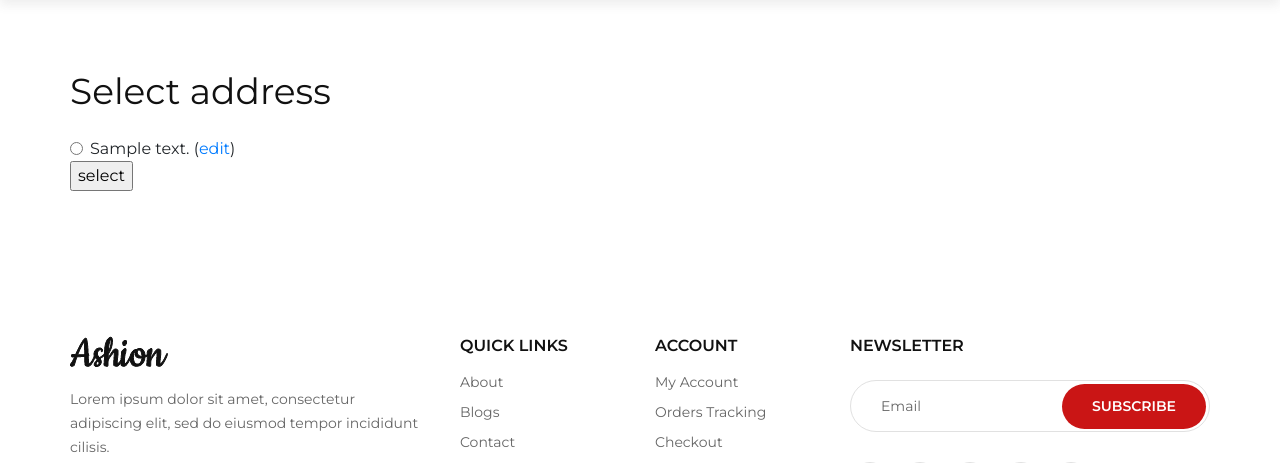
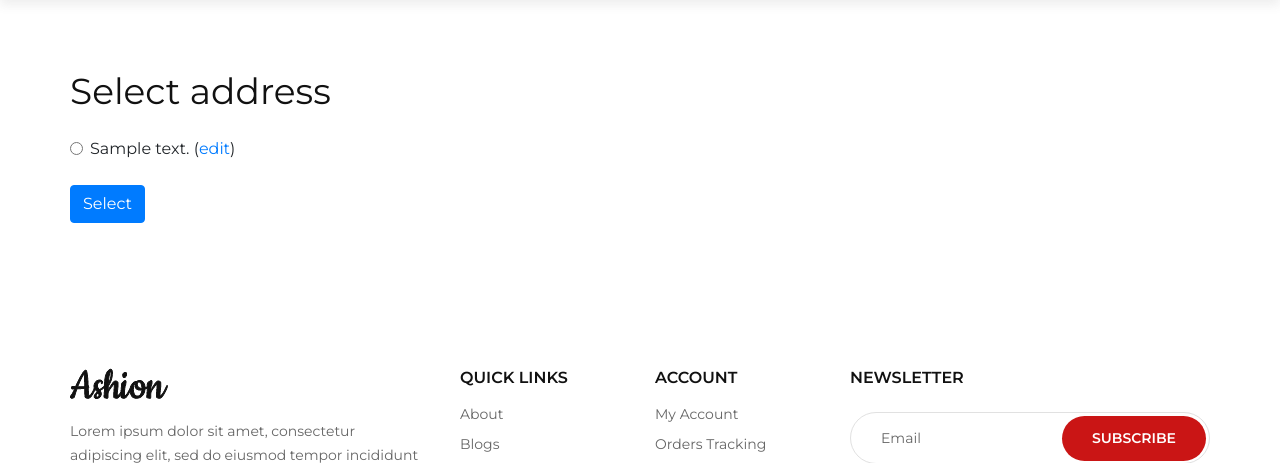
Before and after one commit to laercioigorps/ecommerce, a Django app: template ecommerce/shop/templates/shop/select_address.html in a window 1280 px wide. Shown: the part 110-573 px from the top of the page. Run offline with Django 4.2, Linux system fonts and the light colour scheme; the template is opened without the code that fills it: most values are stand-ins (such as "Sample title", 1, 10 or a date in 2020); some libraries are stand-ins or nearby versions.

Commit message:
update submit button

```diff
--- a/ecommerce/shop/templates/shop/select_address.html
+++ b/ecommerce/shop/templates/shop/select_address.html
@@ -22,7 +22,7 @@
                                 </label>
                             </div>
                         {% endfor %}
-                        <input type='submit' value="select"/>
+                        <button type="submit" class="btn btn-primary mt-4">Select</button>
                     </form>
                 </div>
                 {% else%}
```
